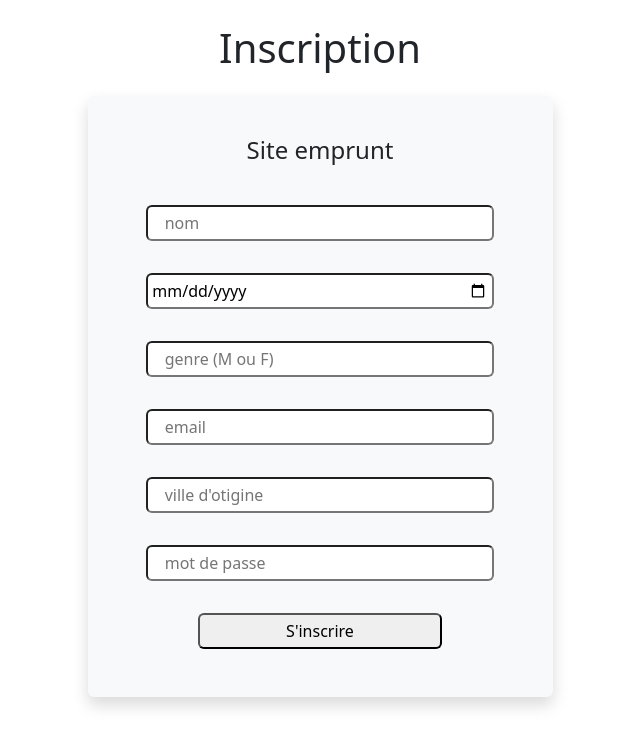
After one commit to Harena0712/exam_vacances, a PHP site: page /pages/inscription.php in a window 1280 px wide. The commit adds this page. Shown: the top 747 px of the page, without its empty margins (320-960 px from the left). Run offline with PHP 8.4, Linux system fonts and the light colour scheme.

Commit message:
login et inscription

```diff
--- a/assets/base de données/data.sql
+++ b/assets/base de données/data.sql
@@ -18,7 +18,7 @@ CREATE TABLE objet(
     id_objet INT PRIMARY KEY AUTO_INCREMENT,
     nom_objet VARCHAR(100),
     id_categorie INT,
-    id_membre VARCHAR(100),
+    id_membre INT,
     FOREIGN KEY (id_categorie) REFERENCES categore_objet(id_categorie),
     FOREIGN KEY (id_membre) REFERENCES membre(id_membre)
 );
@@ -35,7 +35,7 @@ CREATE TABLE emprunt(
     id_objet INT,
     id_membre INT,
     date_emprunt DATE,
-    date_retourt DATE,
+    date_retour DATE,
     FOREIGN KEY (id_objet) REFERENCES objet(id_objet),
     FOREIGN KEY (id_membre) REFERENCES membre(id_membre)
 );
@@ -45,7 +45,7 @@ INSERT INTO membre (nom, date_de_naissance, genre, email, ville, mdp) VALUES ('D
 INSERT INTO membre (nom, date_de_naissance, genre, email, ville, mdp) VALUES ('Durand', '1975-02-12', 'M', 'durand@gmail.com', 'Sasuke', '1234durand');
 INSERT INTO membre (nom, date_de_naissance, genre, email, ville, mdp) VALUES ('Morel', '1988-11-19', 'F', 'morel@gmail.com', 'Naruto','1234morel');
 
-INSERT INTO categorie_objet (nom_categorie) VALUES ('Estethique'),('Bricolage'),('Mecanique'),('Cuuisine');
+INSERT INTO categore_objet (nom_categorie) VALUES ('Estethique'),('Bricolage'),('Mecanique'),('Cuuisine');
 
 INSERT INTO objet (nom_objet, id_categorie, id_membre) VALUES ('Sérum hydratant', 1, 1);
 INSERT INTO objet (nom_objet, id_categorie, id_membre) VALUES ('Perceuse électrique', 2, 1);
--- /dev/null
+++ b/assets/css/style.css
@@ -0,0 +1,10 @@
+/* a {
+    text-decoration: none;
+} */
+/* index */
+.log {
+    margin: auto;
+}
+.er {
+    margin-left: 8%;
+}
--- /dev/null
+++ b/inc/fonction.php
@@ -0,0 +1,3 @@
+<?php
+    include('connection.php');
+?>
--- /dev/null
+++ b/pages/inscription.php
@@ -0,0 +1,25 @@
+<!DOCTYPE html>
+<html lang="en">
+<head>
+    <meta charset="UTF-8">
+    <meta name="viewport" content="width=device-width, initial-scale=1.0">
+    <link href="../assets/bootstrap/css/bootstrap.min.css" rel="stylesheet">
+    <link rel="stylesheet" href="../assets/css/style.css">
+    <title>Inscription</title>
+</head>
+<body class="container">
+    <h1 class="text-center mt-4">Inscription</h1>
+    <div class="bg-light col-md-5 rounded mt-4 text-center p-4 log shadow">
+        <h4 class="text-center p-3">Site emprunt</h4>
+        <form action="traitement_inscription.php" method="post">
+            <input type="texte" class="col-md-10 p-1 rounded mt-3 mb-3" name="nom" placeholder="   nom">
+            <input type="date" class="col-md-10 p-1 rounded mt-3 mb-3" name="date" placeholder="   date de naissance">
+            <input type="texte" class="col-md-10 p-1 rounded mt-3 mb-3" name="genre" placeholder="   genre (M ou F)">
+            <input type="texte" class="col-md-10 p-1 rounded mt-3 mb-3" name="email" placeholder="   email">
+            <input type="texte" class="col-md-10 p-1 rounded mt-3 mb-3" name="ville" placeholder="   ville d'otigine">
+            <input type="password" class="col-md-10 p-1 rounded mt-3 mb-3" name="mdp" placeholder="   mot de passe">
+            <input type="submit" class="col-md-7 p-1 rounded mt-3 mb-4" value="S'inscrire">
+        </form>
+    </div>
+</body>
+</html>
```
Also changed, not shown: inc/connection.php (added, +22 -0 lines), index.php (+8 -5 lines), pages/accueil.php (added, +11 -0 lines), pages/traitement_inscription.php (added, +26 -0 lines), pages/traitement_log.php (added, +21 -0 lines).
